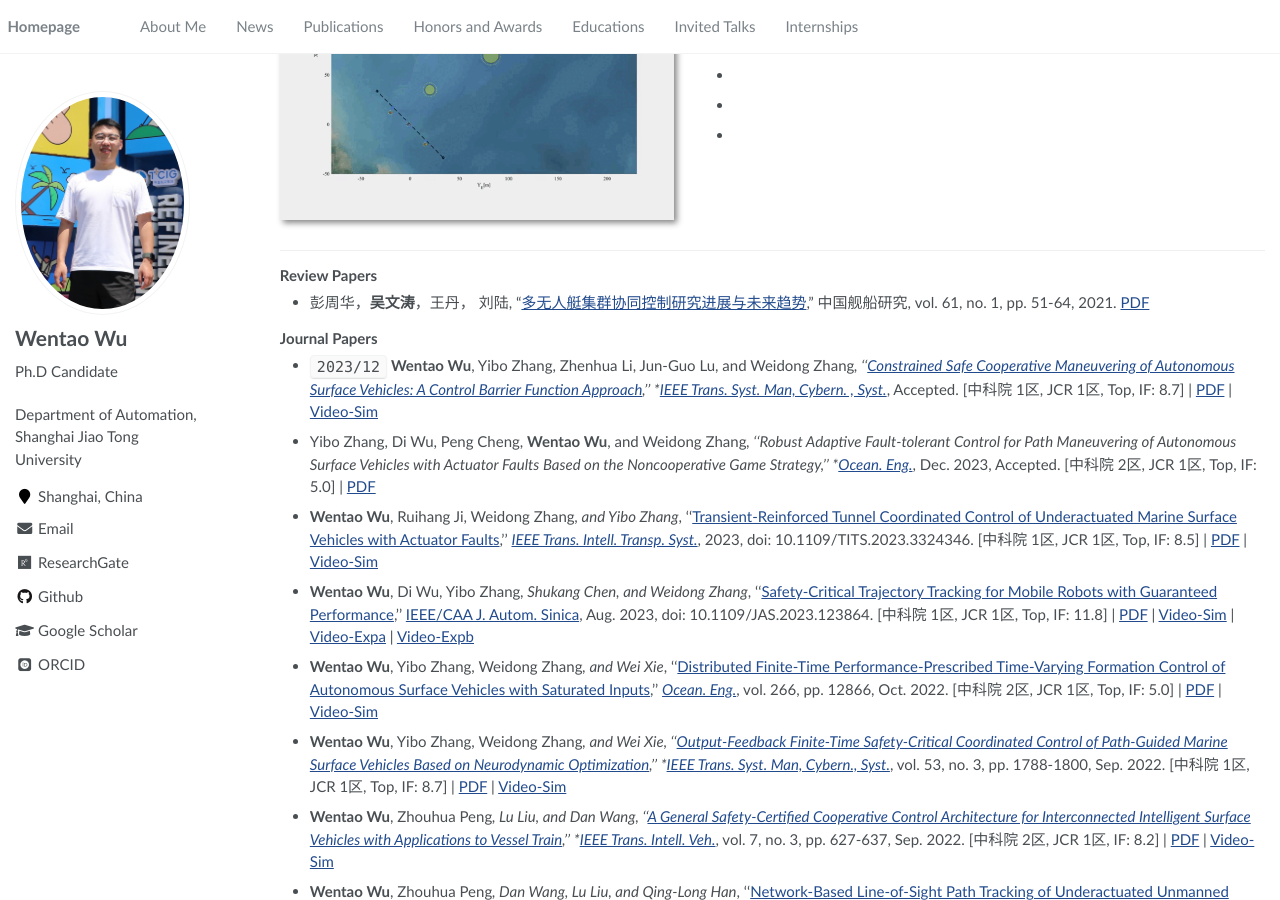
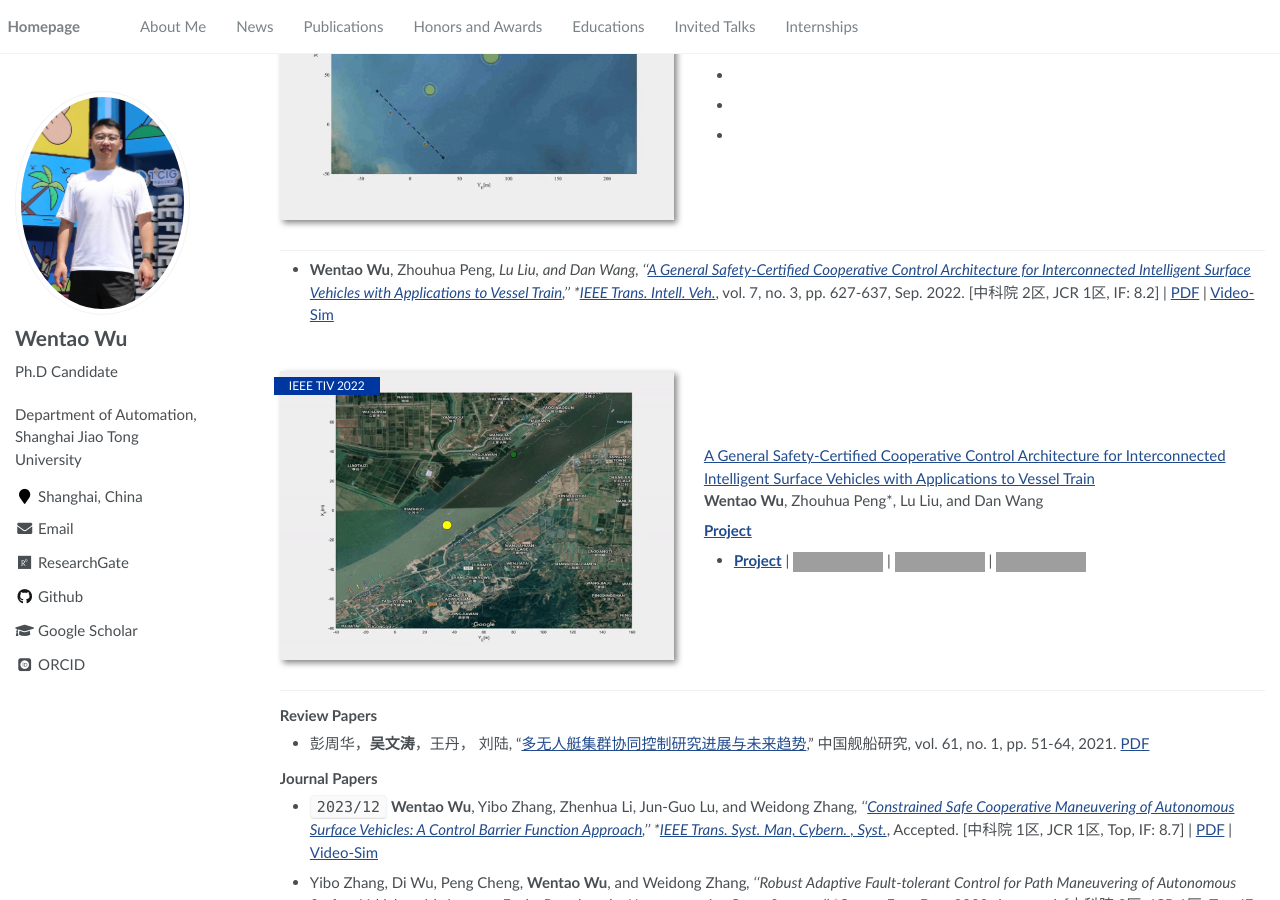
Before and after one commit to wwtsjtu/wwt.github.io, a Jekyll site: the page built from _pages/about.md, in a window 1280 px wide and 900 px high, scrolled down 2570 px. Built offline with Jekyll 4.4.1, drawn with Linux system fonts in a browser that asks for light colours; some web fonts are replaced; grey boxes are pictures that could not be loaded.

Commit message:
Update about.md

```diff
--- a/_pages/about.md
+++ b/_pages/about.md
@@ -111,6 +111,24 @@ My research interest includes neural machine translation and computer vision. I
 </div>
 </div>
 
+
+- **Wentao Wu**, Zhouhua Peng*, Lu Liu, and Dan Wang, ''[A General Safety-Certified Cooperative Control Architecture for Interconnected Intelligent Surface Vehicles with Applications to Vessel Train](https://ieeexplore.ieee.org/abstract/document/9762043),'' *[IEEE Trans. Intell. Veh.](https://ieeexplore.ieee.org/xpl/RecentIssue.jsp?punumber=7274857)*, vol. 7, no. 3, pp. 627-637, Sep. 2022. [中科院 2区, JCR 1区, IF: 8.2] \| [PDF](/assets/papers/SCI/WuWentao-2022-IEEE-TIV.pdf) \| [Video-Sim](/assets/Video/Video-Sim/WuWentao-2022-IEEE-TIV.mp4)
+
+
+<div class='paper-box'><div class='paper-box-image'><div><div class="badge">IEEE TIV 2022</div><img src='assets/Video/Video-Sim/WuWentao-2022-IEEE-TIV.gif' alt="sym" width="100%"></div></div>
+<div class='paper-box-text' markdown="1">
+
+[A General Safety-Certified Cooperative Control Architecture for Interconnected Intelligent Surface Vehicles with Applications to Vessel Train](https://ieeexplore.ieee.org/abstract/document/9762043) \\
+**Wentao Wu**, Zhouhua Peng*, Lu Liu, and Dan Wang
+
+[**Project**](https://speechresearch.github.io/fastspeech2/) <strong><span class='show_paper_citations' data='4FA6C0AAAAAJ:LkGwnXOMwfcC'></span></strong>
+
+- [**Project**](https://diffsinger.github.io/) \| [![](https://img.shields.io/github/stars/NATSpeech/NATSpeech?style=social&label=DiffSpeech Stars)](https://github.com/NATSpeech/NATSpeech) \| [![](https://img.shields.io/github/stars/MoonInTheRiver/DiffSinger?style=social&label=DiffSinger Stars)](https://github.com/MoonInTheRiver/DiffSinger) \| [![Hugging Face](https://img.shields.io/badge/%F0%9F%A4%97%20Hugging%20Face-blue?label=Demo)](https://huggingface.co/spaces/NATSpeech/DiffSpeech)
+</div>
+</div>
+
+
+
 ### Review Papers
 - 彭周华，**吴文涛**，王丹， 刘陆, "[多无人艇集群协同控制研究进展与未来趋势](http://zgjcyj.xml-journal.net/cn/article/doi/10.19693/j.issn.1673-3185.01923)," 中国舰船研究, vol. 61, no. 1, pp. 51-64, 2021. [PDF](/assets/papers/ZWHX/J-核心-2020-Pengzhouhua-中国舰船研究.pdf)
 
```
